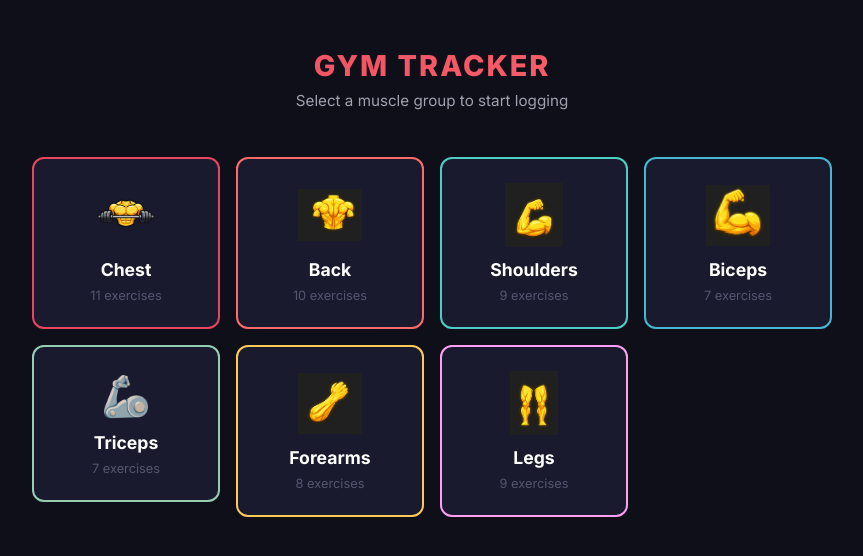
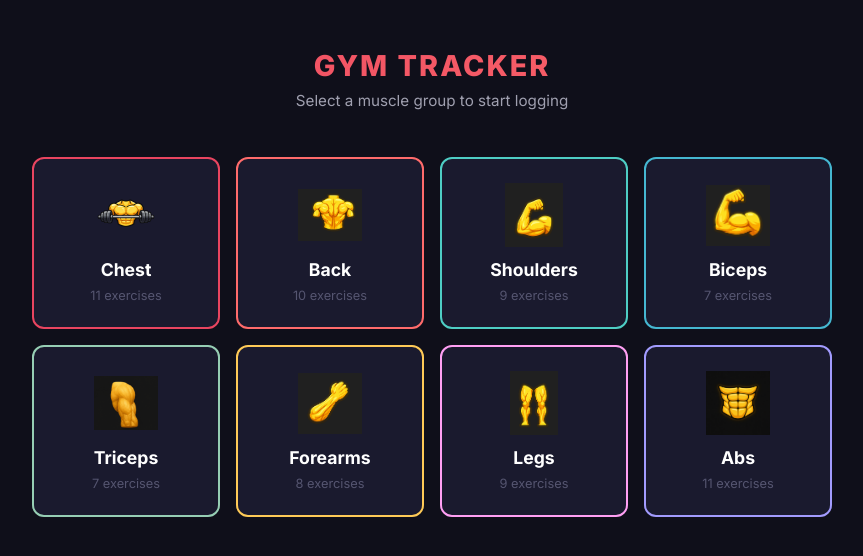
Before and after one commit to rushikeshsatyawanpawar07-del/gym-tracker, a React (Create React App) app: page / in a window 1280 px wide. Shown: the top 556 px of the page, without its empty margins (208-1071 px from the left). Built offline with nearby package versions, Linux system fonts and the light colour scheme.

Commit message:
Add Abs muscle group, update triceps image

```diff
--- a/src/data/exercises.js
+++ b/src/data/exercises.js
@@ -26,7 +26,7 @@ export const muscleGroups = [
   {
     id: "triceps",
     name: "Triceps",
-    icon: "🦾",
+    icon: "/images/tricep.png",
     color: "#96ceb4",
   },
   {
@@ -40,6 +40,12 @@ export const muscleGroups = [
     name: "Legs",
     icon: "/images/legs.png",
     color: "#ff9ff3",
+  },
+  {
+    id: "abs",
+    name: "Abs",
+    icon: "/images/abs.png",
+    color: "#a29bfe",
   },
 ];
 
@@ -119,4 +125,17 @@ export const exercisesByMuscle = {
     "Bulgarian Split Squat",
     "Hack Squat",
   ],
+  abs: [
+    "Crunches",
+    "Planks",
+    "Leg Raises",
+    "Russian Twists",
+    "Cable Crunch",
+    "Hanging Leg Raise",
+    "Ab Wheel Rollout",
+    "V-Ups",
+    "Mountain Climbers",
+    "Bicycle Crunches",
+    "Toes to Bar",
+  ],
 };
```
Also changed, not shown: public/images/abs.png (added), public/images/tricep.png (added).
